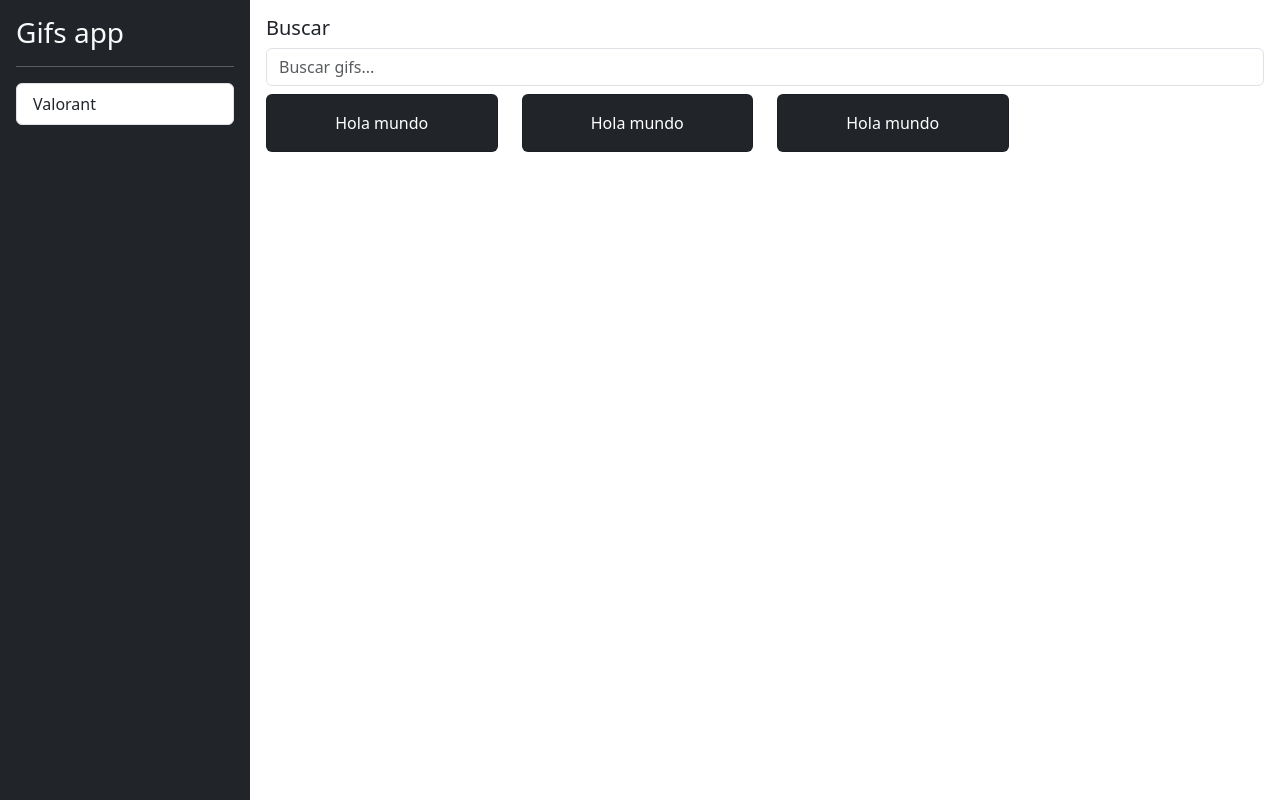
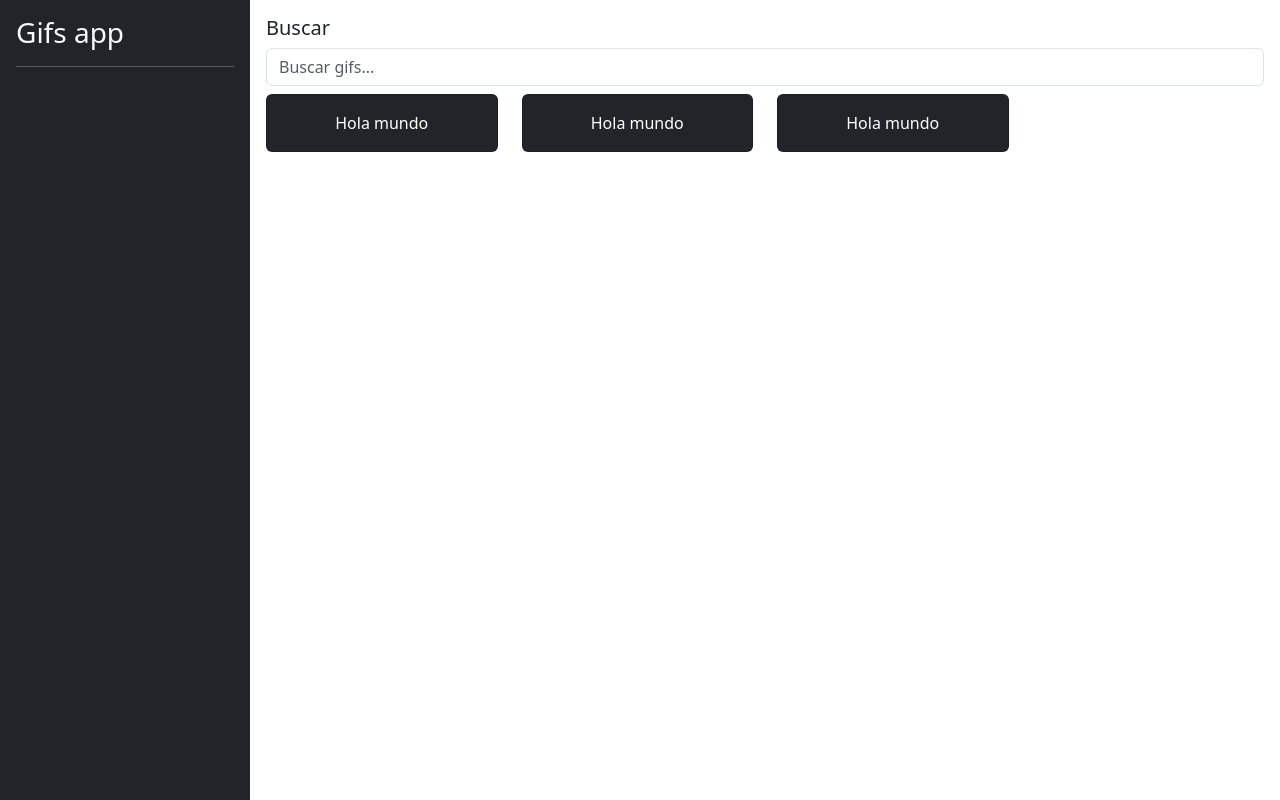
Before and after one commit to RicDev116/03-gift-app, an Angular app: page / in a window 1280 px wide. Built offline with nearby package versions, Linux system fonts and the light colour scheme.

Commit message:
GifsService

```diff
--- a/src/app/gifs/components/search-box/search-box.component.ts
+++ b/src/app/gifs/components/search-box/search-box.component.ts
@@ -1,4 +1,5 @@
 import { Component, ElementRef, ViewChild} from '@angular/core';
+import { GifsService } from '../../services/gifs.service';
 
 @Component({
   selector: 'gifs-search-box',
@@ -19,11 +20,12 @@
   @ViewChild('txtTagInput')
   tagInput!: ElementRef<HTMLInputElement>;
 
-  constructor(){};
+  constructor(private gifsService:GifsService){};
 
   searchTag():void{
     const newTag = this.tagInput.nativeElement.value;
-    console.log({newTag});
+    this.gifsService.searchTag(newTag);
+    this.tagInput.nativeElement.value = '';
   };
 
 }
--- a/src/app/gifs/pages/home/home.component.ts
+++ b/src/app/gifs/pages/home/home.component.ts
@@ -3,6 +3,5 @@
 @Component({
   selector: 'gifs-home-page',
   templateUrl: './home-page.component.html',
-  changeDetection: ChangeDetectionStrategy.OnPush,
 })
 export class HomePageComponent { }
--- /dev/null
+++ b/src/app/gifs/services/gifs.service.ts
@@ -0,0 +1,24 @@
+import { Injectable } from '@angular/core';
+
+@Injectable({providedIn: 'root'})
+export class GifsService {
+
+  private _tagsHistory: string[] = [];
+
+  // tagsHistoryChanged = new EventEmitter<string[]>();
+
+  constructor() { };
+
+  get tagsHistory(){
+    return [...this._tagsHistory];
+  };
+
+
+  searchTag( tag:string ):void{
+    this._tagsHistory.unshift(tag);
+    // this.tagsHistoryChanged.emit(this._tagsHistory);
+    // console.log(this._tagsHistory);
+  }
+
+
+}
--- a/src/app/shared/components/sidebar/sidebar.component.html
+++ b/src/app/shared/components/sidebar/sidebar.component.html
@@ -3,8 +3,9 @@
   <hr class="text-white">
 
   <div class="list-group list-reset">
-    <button class="list-group-item list-group-item-action">
-      Valorant
+    <button *ngFor="let tag of tags" class="list-group-item list-group-item-action">
+      {{ tag | titlecase }}
     </button>
   </div>
+
 </div>
--- a/src/app/shared/components/sidebar/sidebar.component.ts
+++ b/src/app/shared/components/sidebar/sidebar.component.ts
@@ -1,14 +1,35 @@
+import { GifsModule } from './../../../gifs/gifs.module';
 import { CommonModule } from '@angular/common';
-import { ChangeDetectionStrategy, Component } from '@angular/core';
+import { ChangeDetectionStrategy, Component, OnDestroy, OnInit } from '@angular/core';
+import { GifsService } from '../../../gifs/services/gifs.service';
 
 @Component({
   selector: 'shared-sidebar',
-  standalone: true,
-  imports: [
-    CommonModule,
-  ],
   templateUrl: './sidebar.component.html',
   styleUrl: './sidebar.component.css',
-  changeDetection: ChangeDetectionStrategy.OnPush,
 })
-export class SidebarComponent { }
+export class SidebarComponent{
+
+  // tags: string[] = [];
+
+  constructor(private gifsService: GifsService){};
+
+  get tags(){
+    // console.log(this.gifsService.tagsHistory);
+    return this.gifsService.tagsHistory;
+  };
+
+  // ngOnInit():void {a
+  //   this.tags = this.gifsService.tagsHistory;
+  //   this.gifsService.tagsHistoryChanged.subscribe((updatedTags: string[]) => {
+  //     this.tags = updatedTags;
+  //     console.log("Hola desde update");
+  //     console.log(this.tags);
+
+  //   });
+  // }
+
+  // ngOnDestroy():void {
+  //   this.gifsService.tagsHistoryChanged.unsubscribe();
+  // }
+}
```
Also changed, not shown: src/app/shared/shared.module.ts (+4 -3 lines).
